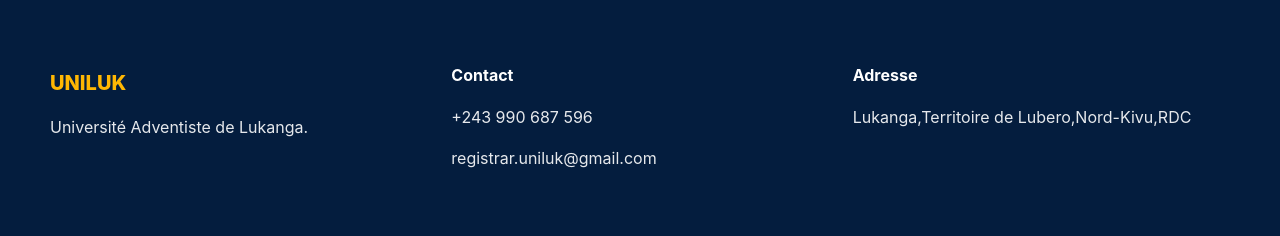
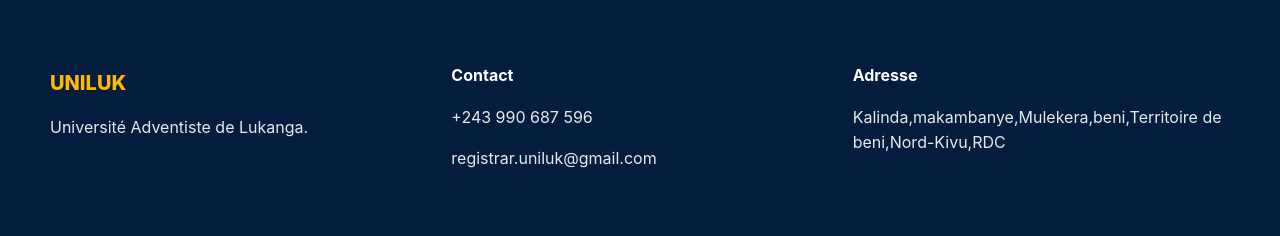
Before and after one commit to mhljacksonmuhindo-dotcom/uniluk-fullstack, a Flask app: page /ista in a window 1280 px wide. Shown: the part 1733-1969 px from the top of the page. Run offline with Flask 3, Linux system fonts and the light colour scheme; some libraries are stand-ins or nearby versions.

Commit message:
MIS  ajour ista

```diff
--- a/templates/ista.html
+++ b/templates/ista.html
@@ -183,7 +183,7 @@
         </div>
         <div>
           <p class="footer-title">Adresse</p>
-          <p>Lukanga,Territoire de Lubero,Nord-Kivu,RDC</p>
+          <p>Kalinda,makambanye,Mulekera,beni,Territoire de beni,Nord-Kivu,RDC</p>
         </div>
       </div>
     </footer>
```
